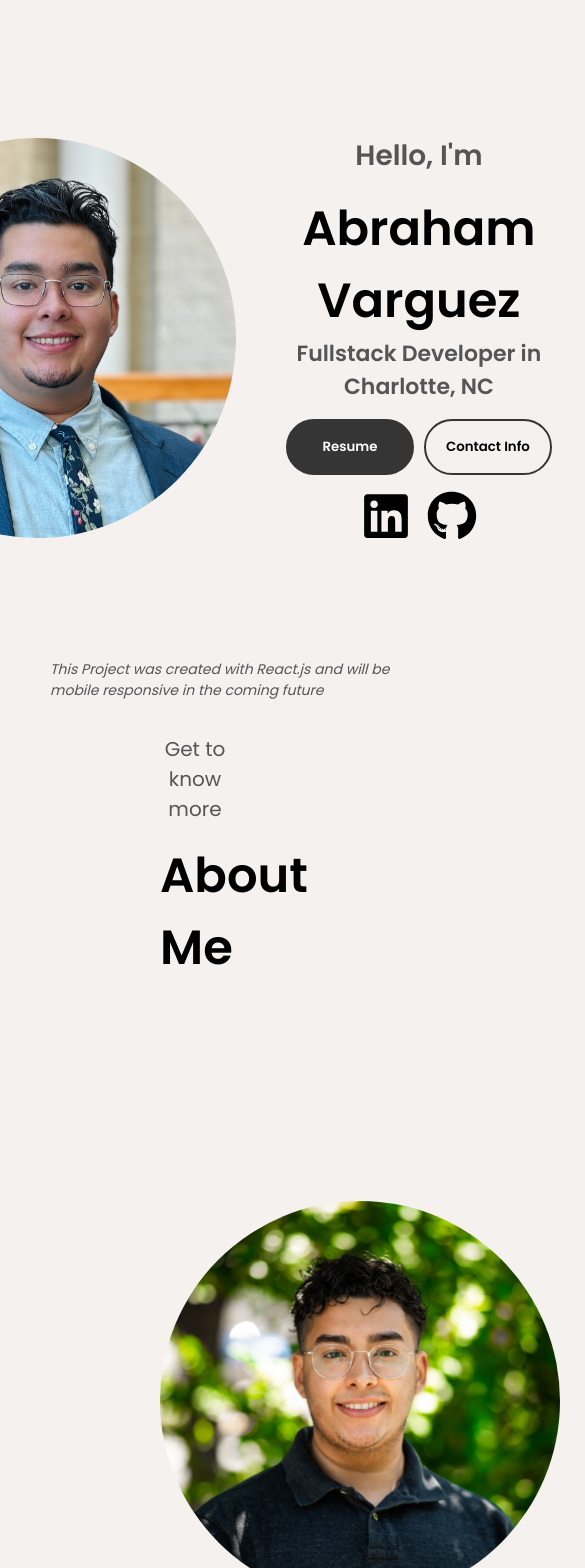
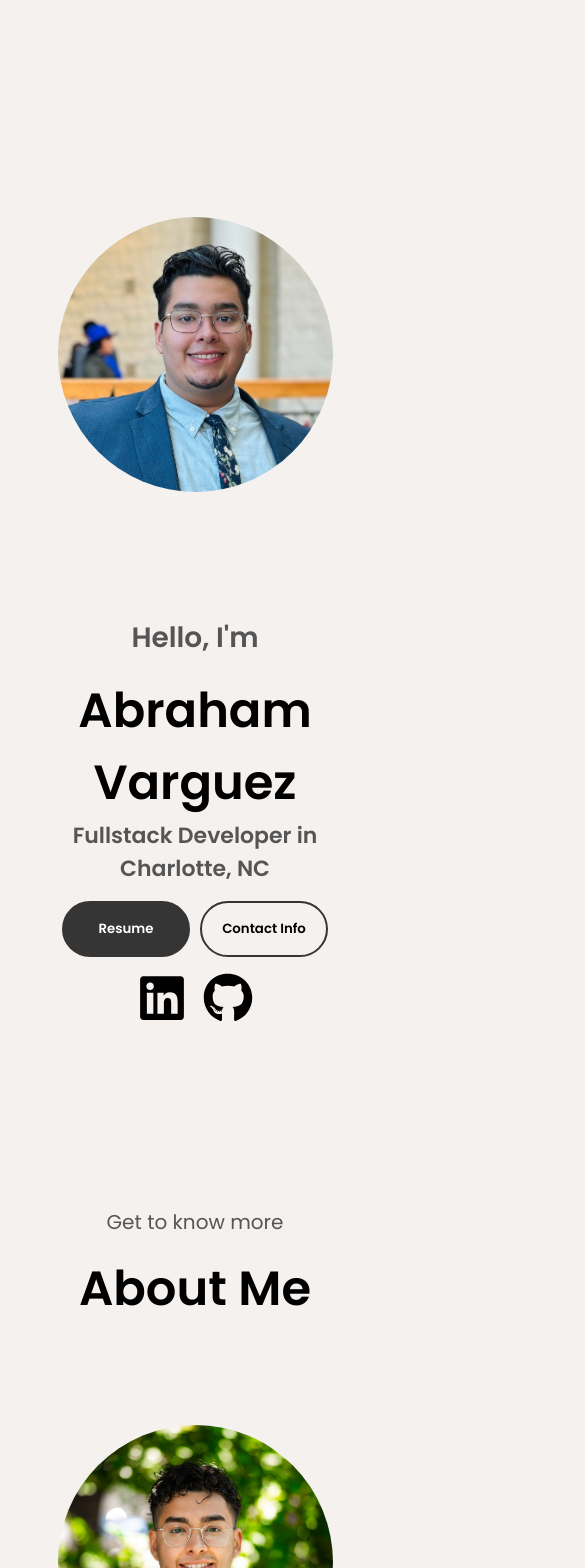
Before and after one commit to Abraham-Varguez/my-portfolio, a React (Create React App) app in the folder portfolio/: page / in a window 390 px wide. Shown: the part 160-1728 px from the top of the page, 585 px wide, since content can reach past the window. Built offline with nearby package versions, Linux system fonts and the light colour scheme.

Commit message:
responsive

```diff
--- a/portfolio/src/components/App.js
+++ b/portfolio/src/components/App.js
@@ -5,10 +5,11 @@ import Expereince from "./Experience/Experience";
 import Project from "./Projects/Project";
 import Contact from "./Contact";
 import Footer from "./Footer";
+import "../styles/mediaQueries.css"
 
 function App() {
   return (
-    <>
+    <div className="app-container">
       <Nav />
       <Profile />
       <About />
@@ -16,7 +17,7 @@ function App() {
       <Project />
       <Contact />
       <Footer />
-    </>
+    </div>
   );
 }
 
--- a/portfolio/src/components/Experience/Experience.js
+++ b/portfolio/src/components/Experience/Experience.js
@@ -13,7 +13,7 @@ const Experience = () => {
       <p className="text-p1">Explore My</p>
       <h1 className="title"> Experience</h1>
       <div className="experience-details-container">
-        <div className="about-containers">
+        <div className="experience-containers">
           {expereinceData.map((objData, index) => (
             <Econtainers
               key={index}
--- a/portfolio/src/components/Footer.js
+++ b/portfolio/src/components/Footer.js
@@ -27,7 +27,7 @@ const Footer = () => {
             </li>
             <li>
               <a href="#contact" onClick={handleGithub}>
-                My Code
+                Code
               </a>
             </li>
           </ul>
--- a/portfolio/src/components/Nav.js
+++ b/portfolio/src/components/Nav.js
@@ -1,5 +1,6 @@
 import { React, useState } from "react";
 import "../styles/navStyle.css";
+import "../styles/mediaQueries.css";
 import { IoIosMenu } from "react-icons/io";
 import { VscChromeClose } from "react-icons/vsc";
 
--- a/portfolio/src/components/Profile.js
+++ b/portfolio/src/components/Profile.js
@@ -44,10 +44,6 @@ const Hero = () => {
           </div>
         </div>
       </section>
-      <p className="website-info">
-        This Project was created with React.js and will be mobile responsive in
-        the coming future
-      </p>
     </>
   );
 };
--- a/portfolio/src/styles/experienceStyle.css
+++ b/portfolio/src/styles/experienceStyle.css
@@ -45,3 +45,9 @@ article {
   justify-content: flex-start;
   gap: 2rem;
 }
+
+.experience-containers {
+  gap: 2rem;
+  margin: 2rem 0;
+  display: flex;
+}
--- /dev/null
+++ b/portfolio/src/styles/mediaQueries.css
@@ -0,0 +1,116 @@
+@media screen and (max-width: 1400px) {
+  .desktop-nav {
+    display: none;
+  }
+  .hamburger-nav {
+    display: flex;
+  }
+}
+@media screen and (max-width: 1200px) {
+  .app-container {
+    display: flex;
+    flex-direction: column;
+    gap: 15rem;
+    max-width: 100%;
+  }
+  .desktop-nav {
+    display: none;
+  }
+  .hamburger-nav {
+    display: flex;
+  }
+
+  section {
+    height: auto;
+    margin: 0 2rem;
+  }
+
+  .arrow {
+    display: none;
+  }
+  .profile {
+    flex-direction: column;
+    height: fit-content;
+    align-items: center;
+  }
+
+  .pic-container img {
+    width: 275px;
+    height: 275px;
+    margin: 5rem auto 2rem;
+  }
+
+  .section-container {
+    flex-direction: column;
+    gap: 0;
+    margin-top: 5rem;
+    align-items: center;
+  }
+
+  .experience-containers {
+    flex-direction: column;
+    margin-top: 5rem;
+    align-items: center;
+  }
+
+  .project-details-container {
+    flex-direction: column;
+  }
+
+  .projects {
+    width: 80vw;
+    margin: 0 auto;
+  }
+}
+/*
+@media screen and (max-width: 1450px) {
+  .project-text {
+    min-height: auto;
+  }
+  .p-sub-details-container {
+    min-height: auto;
+  }
+  .slide {
+    min-height: auto;
+  }
+  .project-details-container {
+    min-height: auto;
+    width: fit-content;
+  }
+} */
+
+@media screen and (max-width: 600px) {
+  #contact,
+  footer {
+    height: 40vh;
+  }
+
+  .profile {
+    height: auto;
+    margin-bottom: 0;
+  }
+
+  article {
+    font-size: 1.6rem;
+  }
+
+  footer nav {
+    height: fit-content;
+    margin-bottom: 2rem;
+  }
+
+  .contact-info-upper-container {
+    flex-wrap: wrap;
+  }
+  .contact-info-container {
+    margin: 0;
+  }
+  .contact-info-container p,
+  .nav-links li a {
+    font-size: 1.6rem;
+  }
+
+  .nav-links {
+    gap: 1rem;
+  }
+}
--- a/portfolio/src/styles/navStyle.css
+++ b/portfolio/src/styles/navStyle.css
@@ -59,14 +59,6 @@ a:hover::before {
 .hamburger-nav {
   display: none;
 }
-@media screen and (max-width: 1200px) {
-  .desktop-nav {
-    display: none;
-  }
-  .hamburger-nav {
-    display: flex;
-  }
-}
 
 .hamburger-menu {
   position: relative;
--- a/portfolio/src/styles/projectStyle.css
+++ b/portfolio/src/styles/projectStyle.css
@@ -54,32 +54,3 @@
   background-color: #000000;
   border: none;
 }
-
-@media screen and (max-width: 1450px) {
-  .projects {
-    height: auto;
-  }
-  section {
-    height: auto;
-  }
-
-  .arrow {
-    display: none;
-  }
-  .project-details-container {
-    flex-direction: column;
-  }
-
-  .project-text {
-    min-height: auto;
-  }
-  .p-sub-details-container {
-    min-height: auto;
-  }
-  .slide {
-    min-height: auto;
-  }
-  .arrows {
-    top: 50%;
-  }
-}
```
